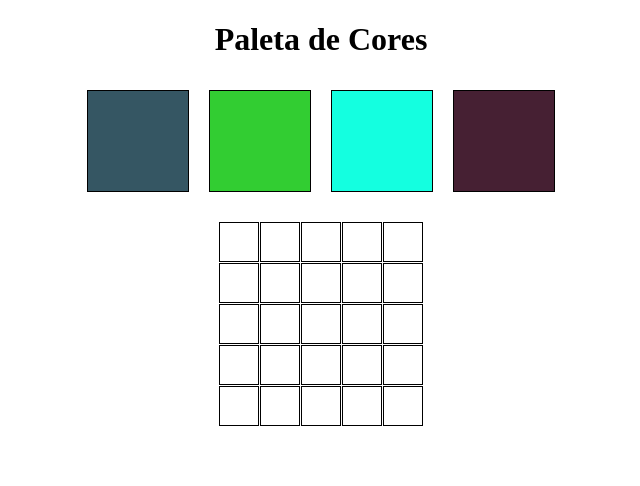
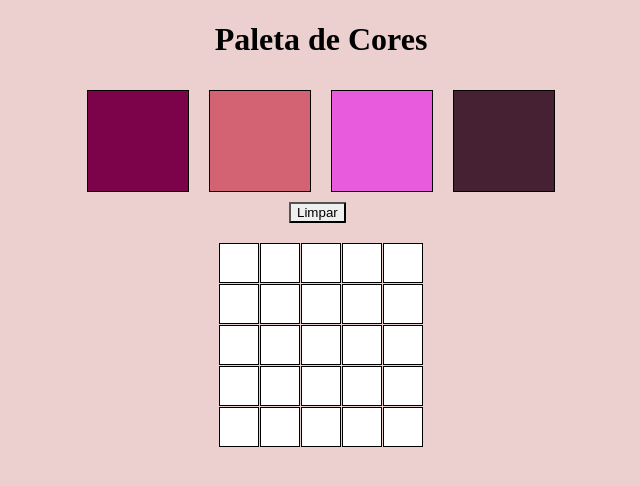
Before and after one commit to manoelnetuno/Pixel-Art, a website: page index.html in a window 1280 px wide. Both pictures are taken after a click on the element 558 px from the left and 241 px from the top of the page. Shown: the whole page, without its empty margins (319-959 px from the left). Drawn offline with Linux system fonts and the light colour scheme.

Commit message:
alterações-nas-cores-+-requisito-de-preenchimento-de-cor

```diff
--- a/index.html
+++ b/index.html
@@ -9,13 +9,15 @@
 </head>
 
 <body>
+
     <h1 id="title">Paleta de Cores</h1>
     <div id="color-palette">
-        <div class="color-box color" style="background-color: #355663;"onclick="selectColor(this)" ></div>
-        <div class="color-box color" style="background-color: #32CD32;"onclick="selectColor(this)"></div>
-        <div class="color-box color" style="background-color: #14ffe0;"onclick="selectColor(this)"></div>
+        <div class="color-box color" style="background-color: #7c0249;"onclick="selectColor(this)" ></div>
+        <div class="color-box color" style="background-color: #d36372;"onclick="selectColor(this)"></div>
+        <div class="color-box color" style="background-color: #e75bdc;"onclick="selectColor(this)"></div>
         <div class="color-box color" style="background-color: #462033;"onclick="selectColor(this)"></div>
     </div>
+    <button id="clear-board">Limpar</button>
     <div id="pixel-board"></div>
 </div>
 <script src="script.js"></script>
--- a/script.js
+++ b/script.js
@@ -16,3 +16,17 @@ function selectColor(colorElement) {
     }
   });
 }
+function FillPixel() {
+  const pixels = document.querySelectorAll('.pixel');
+  pixels.forEach((pixel) => {
+    pixel.addEventListener('click', () => {
+      const selectedColor = document.querySelector('.selected');
+      if (selectedColor) {
+        pixel.style.backgroundColor = selectedColor.style.backgroundColor;
+      }
+    });
+  });
+}
+
+selectColor();
+FillPixel();
--- a/style.css
+++ b/style.css
@@ -1,5 +1,8 @@
 h1#title {
     text-align: center;
+}
+body{
+    background-color: rgb(236, 208, 208);
 }
 
 #color-palette {
@@ -24,10 +27,7 @@ h1#title {
     margin-top: 20px;
 
 }
-.selected{
-    border: 8px, outset rebeccapurple;
 
-}
 
 .pixel {
     background-color: white;
@@ -39,5 +39,10 @@ h1#title {
 .selected {
     border-width: 3px;
     border-style: solid;
-    border-color: black;
+    border-color:purple;
 }
+#clear-board {
+    display: inline-block;
+    border-radius: 1px;
+    margin-left: 600px;
+}
```
